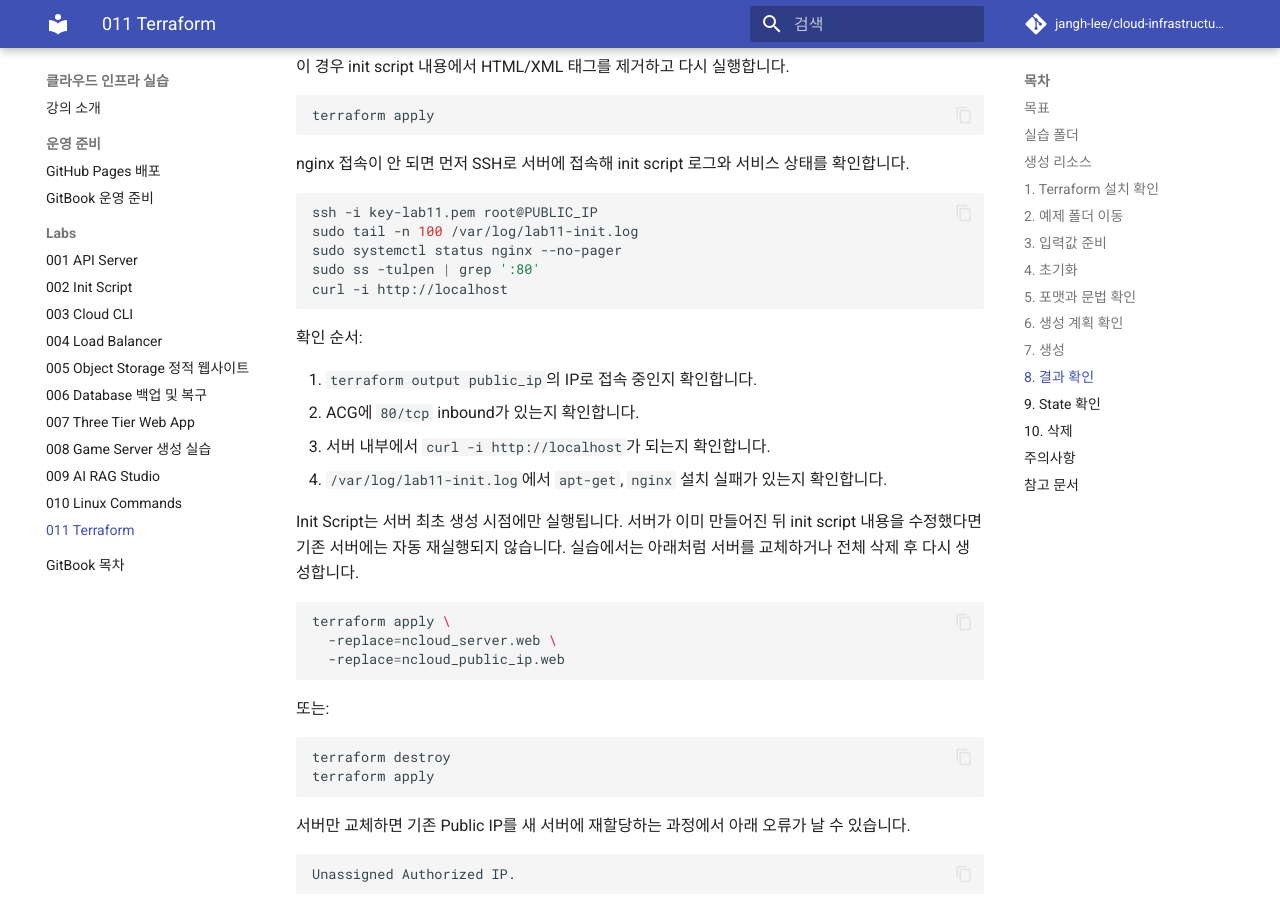
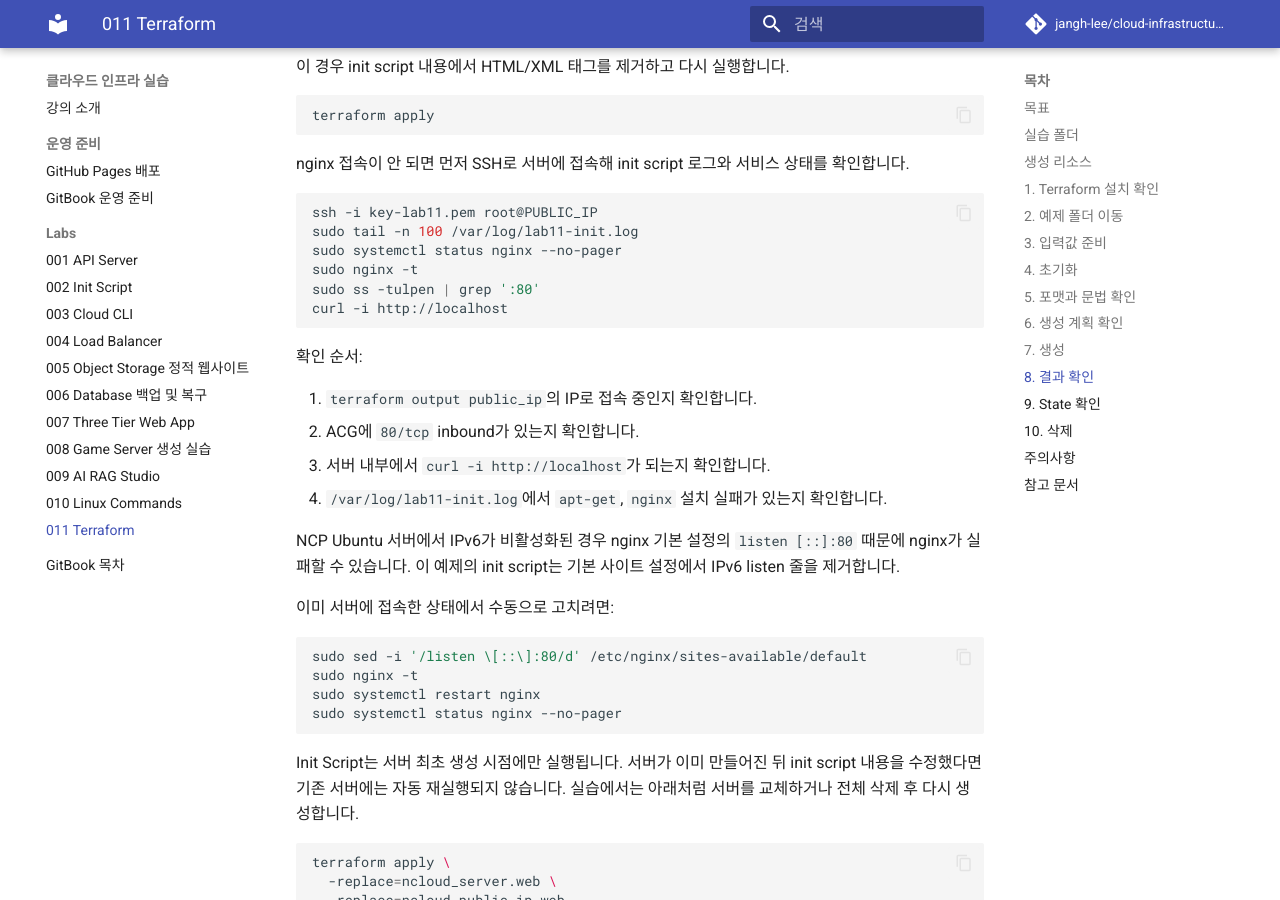
Before and after one commit to jangh-lee/cloud-infrastructure-lecture-example, an MkDocs documentation site: the page built from gitbook/labs/011-terraform.md, in a window 1280 px wide and 900 px high, scrolled down 3532 px. Built offline with MkDocs 1.6.1 and Material for MkDocs 9.7.7, drawn with Linux system fonts in a browser that asks for light colours; comment, search, counter and statistics services are not loaded.

Commit message:
Handle IPv6 nginx listen in Terraform lab

````diff
--- a/gitbook/labs/011-terraform.md
+++ b/gitbook/labs/011-terraform.md
@@ -163,6 +163,7 @@ nginx 접속이 안 되면 먼저 SSH로 서버에 접속해 init script 로그
 ssh -i key-lab11.pem root@PUBLIC_IP
 sudo tail -n 100 /var/log/lab11-init.log
 sudo systemctl status nginx --no-pager
+sudo nginx -t
 sudo ss -tulpen | grep ':80'
 curl -i http://localhost
 ```
@@ -173,6 +174,17 @@ curl -i http://localhost
 2. ACG에 `80/tcp` inbound가 있는지 확인합니다.
 3. 서버 내부에서 `curl -i http://localhost`가 되는지 확인합니다.
 4. `/var/log/lab11-init.log`에서 `apt-get`, `nginx` 설치 실패가 있는지 확인합니다.
+
+NCP Ubuntu 서버에서 IPv6가 비활성화된 경우 nginx 기본 설정의 `listen [::]:80` 때문에 nginx가 실패할 수 있습니다. 이 예제의 init script는 기본 사이트 설정에서 IPv6 listen 줄을 제거합니다.
+
+이미 서버에 접속한 상태에서 수동으로 고치려면:
+
+```bash
+sudo sed -i '/listen \[::\]:80/d' /etc/nginx/sites-available/default
+sudo nginx -t
+sudo systemctl restart nginx
+sudo systemctl status nginx --no-pager
+```
 
 Init Script는 서버 최초 생성 시점에만 실행됩니다. 서버가 이미 만들어진 뒤 init script 내용을 수정했다면 기존 서버에는 자동 재실행되지 않습니다. 실습에서는 아래처럼 서버를 교체하거나 전체 삭제 후 다시 생성합니다.
 
````
Also changed, not shown: 011-terraform/README.md (+12 -0 lines), 1 other file.
